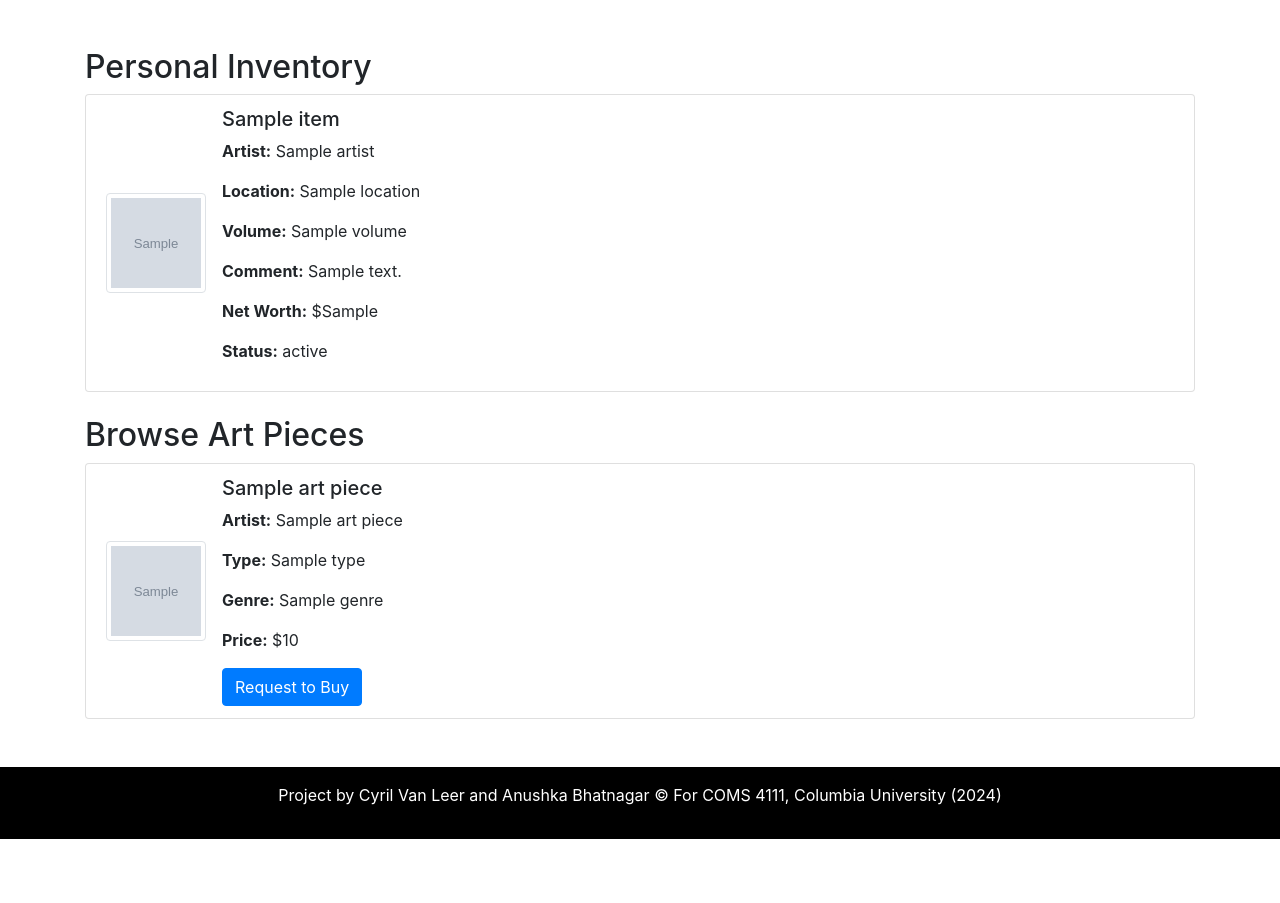
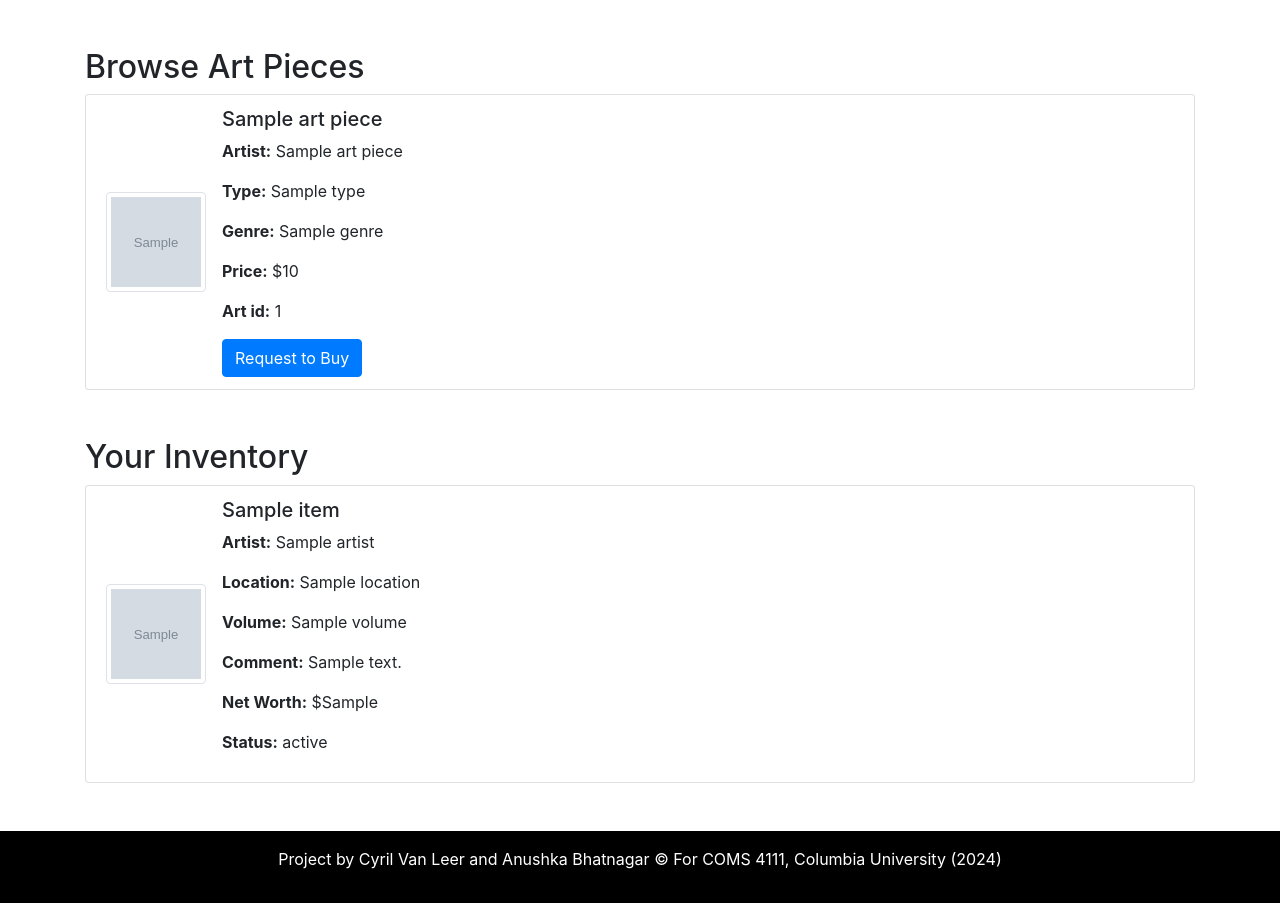
Before and after one commit to AnushkaBhatnagar/Artisano, a Flask app: template templates/client.html in a window 1280 px wide. Shown: the part 56-959 px from the top of the page. Before the commit the page ends 895 px from the top, so only its background shows below. Run offline with Flask 3, Linux system fonts and the light colour scheme; the template is opened without the code that fills it: most values are stand-ins (such as "Sample title", 1, 10 or a date in 2020); grey boxes marked "Sample" are stand-in pictures; some libraries are stand-ins or nearby versions.

Commit message:
Updates added

```diff
--- a/app.py
+++ b/app.py
@@ -211,35 +211,47 @@ def visitor():
         visitor_result = connection.execute(visitor_query, {"guest_id": session['guest_id']})
         visitor_row = visitor_result.fetchone()
 
-        if visitor_row:
-            visitor_id = visitor_row[0]
+        # If no visitor is found, insert the guest_id into the Visitor table
+        if not visitor_row:
+            insert_visitor_query = text("""
+                INSERT INTO Visitor (guest_id) VALUES (:guest_id)
+            """)
+            connection.execute(insert_visitor_query, {"guest_id": session['guest_id']})
+            # connection.commit()  # Ensure the insertion is saved to the database
 
-            # Get tickets for the user
-            my_tickets_query = text("""
-                SELECT A.exhibition_id, E.name, E.exhib_date, E.start_time, E.end_time, E.description,
-                       G.name AS gallery_name, D.city
-                FROM Attend A
-                JOIN Exhibitions_Host E ON A.exhibition_id = E.exhibition_id
-                JOIN ArtGallery G ON E.gallery_id = G.gallery_id
-                JOIN Address D ON G.location = D.address_id
-                WHERE A.visitor_id = :visitor_id
-            """)
-            my_tickets = connection.execute(my_tickets_query, {"visitor_id": visitor_id}).fetchall()
+            # Fetch the newly created visitor_id
+            visitor_result = connection.execute(visitor_query, {"guest_id": session['guest_id']})
+            visitor_row = visitor_result.fetchone()
 
-            # Get available exhibitions
-            exhibitions_query = text("""
-                SELECT E.exhibition_id, E.name, E.exhib_date, E.start_time, E.end_time, E.description, E.gallery_id,
-                       G.name AS gallery_name, D.city
-                FROM Exhibitions_Host E
-                JOIN ArtGallery G ON E.gallery_id = G.gallery_id
-                JOIN Address D ON G.location = D.address_id
-                WHERE E.exhibition_id NOT IN (SELECT exhibition_id FROM Attend WHERE visitor_id = :visitor_id)
-            """)
-            exhibitions = connection.execute(exhibitions_query, {"visitor_id": visitor_id}).fetchall()
+        visitor_id = visitor_row[0]
 
-            return render_template("visitor.html", my_tickets=my_tickets, exhibitions=exhibitions)
+        # Get tickets for the user
+        my_tickets_query = text("""
+            SELECT A.exhibition_id, E.name, E.exhib_date, E.start_time, E.end_time, E.description,
+                   G.name AS gallery_name, D.city
+            FROM Attend A
+            JOIN Exhibitions_Host E ON A.exhibition_id = E.exhibition_id
+            JOIN ArtGallery G ON E.gallery_id = G.gallery_id
+            JOIN Address D ON G.location = D.address_id
+            WHERE A.visitor_id = :visitor_id
+        """)
+        my_tickets = connection.execute(my_tickets_query, {"visitor_id": visitor_id}).fetchall()
+
+        # Get available exhibitions
+        exhibitions_query = text("""
+            SELECT E.exhibition_id, E.name, E.exhib_date, E.start_time, E.end_time, E.description, E.gallery_id,
+                   G.name AS gallery_name, D.city
+            FROM Exhibitions_Host E
+            JOIN ArtGallery G ON E.gallery_id = G.gallery_id
+            JOIN Address D ON G.location = D.address_id
+            WHERE E.exhibition_id NOT IN (SELECT exhibition_id FROM Attend WHERE visitor_id = :visitor_id)
+        """)
+        exhibitions = connection.execute(exhibitions_query, {"visitor_id": visitor_id}).fetchall()
+
+        return render_template("visitor.html", my_tickets=my_tickets, exhibitions=exhibitions)
 
     return render_template("visitor.html", my_tickets=[], exhibitions=[])
+
 
 
 @app.route("/delete_ticket", methods=["POST"])
@@ -853,19 +865,61 @@ def purchase_art():
     client_id = data.get('client_id')
     art_id = data.get('art_id')
 
+
     if not client_id or not art_id:
-        return jsonify({'success': False, 'error': 'Missing client ID or art ID'})
+        return jsonify({'success': False, 'error': 'Missing guest ID or art ID'})
 
-    # Purchase art query
-    purchase_query = text("""
-        INSERT INTO Purchases (client_id, art_id, purchase_date)
-        VALUES (:client_id, :art_id, NOW())
+    # Log the data for debugging
+    print("Client ID:", client_id)
+    print("Art ID:", art_id)
+
+    query_contract = text("""
+    INSERT INTO Contract (gallery_id, Client_id, priority)
+    SELECT ag.gallery_id, :client_id, 1
+    FROM ArtPieces_Produce ap
+    JOIN Artists_Collaborates ac ON ap.artist_id = ac.artist_id
+    JOIN Liaison li ON ac.liason_id = li.liaison_id
+    JOIN Staff_workat sw ON li.staff_id = sw.staff_id
+    JOIN ArtGallery ag ON sw.gallery_id = ag.gallery_id
+    WHERE ap.art_id = :art_id;
+        """)
+
+    query_purchase = text("""
+    WITH LatestContract AS (
+        SELECT contract_id
+        FROM Contract
+        ORDER BY contract_id DESC
+        LIMIT 1
+    ),
+    ArtistInfo AS (
+        SELECT artist_id
+        FROM ArtPieces_Produce
+        WHERE art_id = :art_id
+    )
+    INSERT INTO Purchase (art_id, artist_id, contract_id)
+    SELECT :art_id,  ai.artist_id, lc.contract_id
+    FROM ArtistInfo ai,LatestContract lc
+    """)
+
+    query_item = text("""
+    INSERT INTO Item_in (name, artist, photo_url, location, volume, comment, net_worth, Inventory_id, Client_id)
+    SELECT ap.name, ac.name AS artist, ap.Photo_url, 'N/A' AS location, 0.0 AS volume, 'N/A' AS comment, ap.Price AS net_worth, io.Inventory_id, io.Client_id
+    FROM ArtPieces_Produce ap
+    JOIN Artists_Collaborates ac ON ap.artist_id = ac.artist_id
+    JOIN Inventory_owned io ON io.Client_id = :client_id
+    WHERE ap.art_id = :art_id
+    """)
+
+    query_art = text("""
+    DELETE FROM ArtPieces_Produce WHERE art_id = :art_id
     """)
 
     try:
         with engine.connect() as connection:
-            connection.execute(purchase_query, {'client_id': client_id, 'art_id': art_id})
-
+            connection.execute(query_contract, {'client_id': client_id, 'art_id': art_id})
+            connection.execute(query_purchase, {'art_id': art_id})
+            connection.execute(query_item, {'client_id': client_id, 'art_id': art_id})
+            connection.execute(query_art, {'art_id': art_id})
         return jsonify({'success': True})
     except Exception as e:
         print("Error executing query:", e)
--- a/templates/client.html
+++ b/templates/client.html
@@ -3,16 +3,6 @@
 <head>
     <title>Client Page</title>
     <link rel="stylesheet" href="https://stackpath.bootstrapcdn.com/bootstrap/4.5.2/css/bootstrap.min.css">
-    <script>
-        // Toggle button text for "Request to Buy"
-        function toggleRequest(button) {
-            if (button.innerHTML === "Request to Buy") {
-                button.innerHTML = "Request Submitted";
-            } else {
-                button.innerHTML = "Request to Buy";
-            }
-        }
-    </script>
     <style>
         .footer {
             background-color: #000000;
@@ -20,7 +10,7 @@
             padding: 1rem;
             text-align: center;
         }
-        .navbar{
+        .navbar {
             background-color: #000000;
         }
     </style>
@@ -29,49 +19,27 @@
     <!-- Navbar -->
     <nav class="navbar navbar-expand-lg navbar-dark">
         <div class="container">
-            <a class="navbar-brand" href="{{url_for('guest_home') }}">Guest Dashboard</a>
+            <a class="navbar-brand" href="{{ url_for('guest_home') }}">Guest Dashboard</a>
             <button class="navbar-toggler" type="button" data-bs-toggle="collapse" data-bs-target="#navbarNav" aria-controls="navbarNav" aria-expanded="false" aria-label="Toggle navigation">
                 <span class="navbar-toggler-icon"></span>
             </button>
             <div class="collapse navbar-collapse justify-content-end" id="navbarNav">
                 <ul class="navbar-nav">
                     <li class="nav-item">
-                        <a class="nav-link" href="{{url_for('visitor_page') }}">Visitor-Dashboard</a>
+                        <a class="nav-link" href="{{ url_for('visitor_page') }}">Visitor-Dashboard</a>
                     </li>
                     <li class="nav-item">
-                        <a class="nav-link" href="{{url_for('client_page') }}">Client-Dashboard</a>
+                        <a class="nav-link" href="{{ url_for('client_page') }}">Client-Dashboard</a>
                     </li>
                     <li class="nav-item">
-                        <a class="nav-link" href="{{ url_for('logout')}}">Logout</a>
+                        <a class="nav-link" href="{{ url_for('logout') }}">Logout</a>
                     </li>
                 </ul>
             </div>
         </div>
     </nav>
+
     <div class="container my-5">
-        <!-- Personal Inventory Section -->
-        <h2 class="mt-4">Personal Inventory</h2>
-        {% if personal_inventory %}
-            <ul class="list-group">
-                {% for item in personal_inventory %}
-                    <li class="list-group-item d-flex align-items-center">
-                        <img src="{{ item.photo_url }}" alt="Item Image" class="img-thumbnail" style="width: 100px; height: 100px; object-fit: cover;">
-                        <div class="ml-3">
-                            <h5>{{ item.name }}</h5>
-                            <p><strong>Artist:</strong> {{ item.artist }}</p>
-                            <p><strong>Location:</strong> {{ item.location }}</p>
-                            <p><strong>Volume:</strong> {{ item.volume }}</p>
-                            <p><strong>Comment:</strong> {{ item.comment }}</p>
-                            <p><strong>Net Worth:</strong> ${{ item.net_worth }}</p>
-                            <p><strong>Status:</strong> {{ item.status }}</p>
-                        </div>
-                    </li>
-                {% endfor %}
-            </ul>
-        {% else %}
-            <p>No Items in the Inventory Yet</p>
-        {% endif %}
-
         <!-- Browse Art Pieces Section -->
         <h2 class="mt-4">Browse Art Pieces</h2>
         <ul class="list-group">
@@ -84,14 +52,70 @@
                         <p><strong>Type:</strong> {{ art_piece.type }}</p>
                         <p><strong>Genre:</strong> {{ art_piece.genre }}</p>
                         <p><strong>Price:</strong> ${{ art_piece.price }}</p>
-                        <button class="btn btn-primary" onclick="toggleRequest(this)">Request to Buy</button>
+                        <p><strong>Art id:</strong> {{ art_piece.art_id }}</p>
+
+                        <!-- Button to request purchase with data attributes -->
+                        <button class="btn btn-primary purchase-btn" data-client-id="{{ client_id }}" data-art-id="{{ art_piece.art_id }}">Request to Buy</button>
+                    </div>
+                </li>
+            {% endfor %}
+        </ul>
+
+        <!-- Client's Inventory Section -->
+        <h2 class="mt-5">Your Inventory</h2>
+        <ul class="list-group">
+            {% for item in personal_inventory %}
+                <li class="list-group-item d-flex align-items-center">
+                    <img src="{{ item.photo_url }}" alt="Art Image" class="img-thumbnail" style="width: 100px; height: 100px; object-fit: cover;">
+                    <div class="ml-3">
+                        <h5>{{ item.name }}</h5>
+                        <p><strong>Artist:</strong> {{ item.artist }}</p>
+                        <p><strong>Location:</strong> {{ item.location }}</p>
+                        <p><strong>Volume:</strong> {{ item.volume }}</p>
+                        <p><strong>Comment:</strong> {{ item.comment }}</p>
+                        <p><strong>Net Worth:</strong> ${{ item.net_worth }}</p>
+                        <p><strong>Status:</strong> {{ item.status }}</p>
                     </div>
                 </li>
             {% endfor %}
         </ul>
     </div>
+
     <footer class="footer">
         <p>Project by Cyril Van Leer and Anushka Bhatnagar &copy; For COMS 4111, Columbia University (2024)</p>
     </footer>
+
+    <script>
+        document.addEventListener('DOMContentLoaded', function () {
+            document.querySelectorAll('.purchase-btn').forEach(button => {
+                button.addEventListener('click', function () {
+                    const clientId = this.getAttribute('data-client-id');
+                    const artId = this.getAttribute('data-art-id');
+
+                    // Send a POST request to /purchase_art with the client_id and art_id
+                    fetch('/purchase_art', {
+                        method: 'POST',
+                        headers: {
+                            'Content-Type': 'application/json',
+                        },
+                        body: JSON.stringify({ client_id: clientId, art_id: artId })
+                    })
+                    .then(response => response.json())
+                    .then(data => {
+                        if (data.success) {
+                            alert("Art piece bought!");
+                            location.reload();  // Refresh the page if desired
+                        } else {
+                            alert("Failed to submit purchase request.");
+                        }
+                    })
+                    .catch(error => {
+                        console.error("Error:", error);
+                        alert("An error occurred. Please try again.");
+                    });
+                });
+            });
+        });
+    </script>
 </body>
 </html>
```
